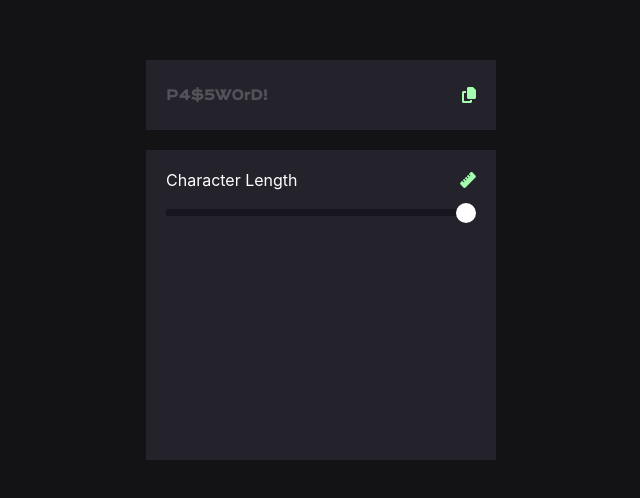
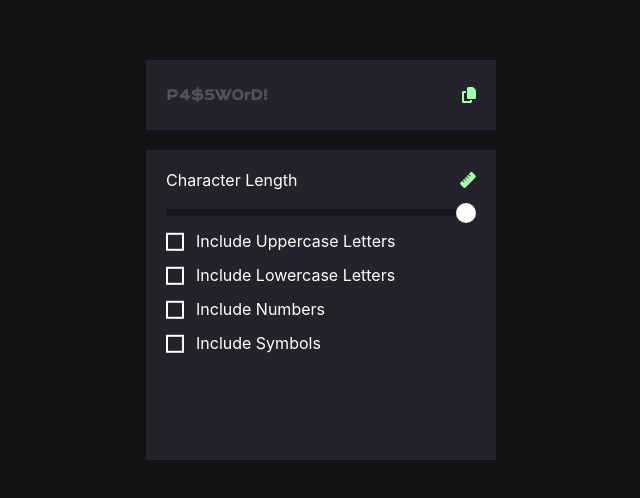
Before and after one commit to andeerlb/gerador-senha-react, a React (Create React App) app: page / in a window 1280 px wide. Shown: the part 140-638 px from the top of the page, without its empty margins (319-959 px from the left). Built offline with nearby package versions, Linux system fonts and the light colour scheme.

Commit message:
criacao do componente de select

```diff
--- a/src/App.css
+++ b/src/App.css
@@ -14,3 +14,11 @@
 input {
   outline: none;
 }
+
+.m-b-10 {
+  margin-bottom: 10px;
+}
+
+.m-b-15 {
+  margin-bottom: 15px;
+}
--- /dev/null
+++ b/src/components/Checkbox/Checkbox.js
@@ -0,0 +1,12 @@
+import styles from "./Checkbox.module.css";
+
+const Checkbox = ({ id=new Date().getTime(), label="Descricao checkbox" }) => {
+    return (
+        <div className={styles.containerCheckbox}>
+            <input id={id} type="checkbox" />
+            <label htmlFor={id}>{label}</label>
+        </div>
+    )
+}
+
+export default Checkbox;
--- /dev/null
+++ b/src/components/Checkbox/Checkbox.module.css
@@ -0,0 +1,44 @@
+.containerCheckbox {
+    display: block;
+    flex-direction: row;
+    width: 100%;
+    color: #fff;
+    height: 19px;
+    position: relative;
+}
+
+.containerCheckbox > input[type="checkbox"] {
+    -webkit-appearance: none;
+    appearance: none;
+    margin: 0;
+    font: inherit;
+    color: currentColor;
+    width: 1.15em;
+    height: 1.15em;
+    border: 2px solid currentColor;
+    transform: translateY(-0.075em);
+    display: grid;
+    place-content: center;
+}
+
+.containerCheckbox > label {
+    position: absolute;
+    top: 0;
+    left: 0;
+    margin-left: 30px;
+    margin-top: -3px;
+}
+
+.containerCheckbox > input[type="checkbox"]::before {
+    content: "";
+    width: 0.65em;
+    height: 0.65em;
+    clip-path: polygon(14% 44%, 0 65%, 50% 100%, 100% 16%, 80% 0%, 43% 62%);
+    transform: scale(0);
+    transform-origin: bottom left;
+}
+
+.containerCheckbox > input[type="checkbox"]:checked::before {
+    transform: scale(1);
+    background-color: #fff;
+}
--- a/src/components/GeradorSenha/GeradorSenha.js
+++ b/src/components/GeradorSenha/GeradorSenha.js
@@ -1,6 +1,7 @@
 import styles from "./GeradorSenha.module.css";
 import { faRuler } from '@fortawesome/free-solid-svg-icons'
 import { FontAwesomeIcon } from '@fortawesome/react-fontawesome';
+import Checkbox from "../Checkbox/Checkbox";
 
 const CharacterLength = () => {
     return (
@@ -18,6 +19,18 @@ const GeradorSenha = () => {
     return (
         <div className={styles.containerGerador}>
             <CharacterLength />
+            <div className="m-b-15">
+                <Checkbox id="uppercase" label="Include Uppercase Letters"/>
+            </div>
+            <div className="m-b-15">
+                <Checkbox id="lowercase" label="Include Lowercase Letters"/>
+            </div>
+            <div className="m-b-15">
+                <Checkbox id="numbers" label="Include Numbers"/>
+            </div>
+            <div className="m-b-15">
+                <Checkbox id="symbols" label="Include Symbols"/>
+            </div>
         </div>
     )
 }
```
